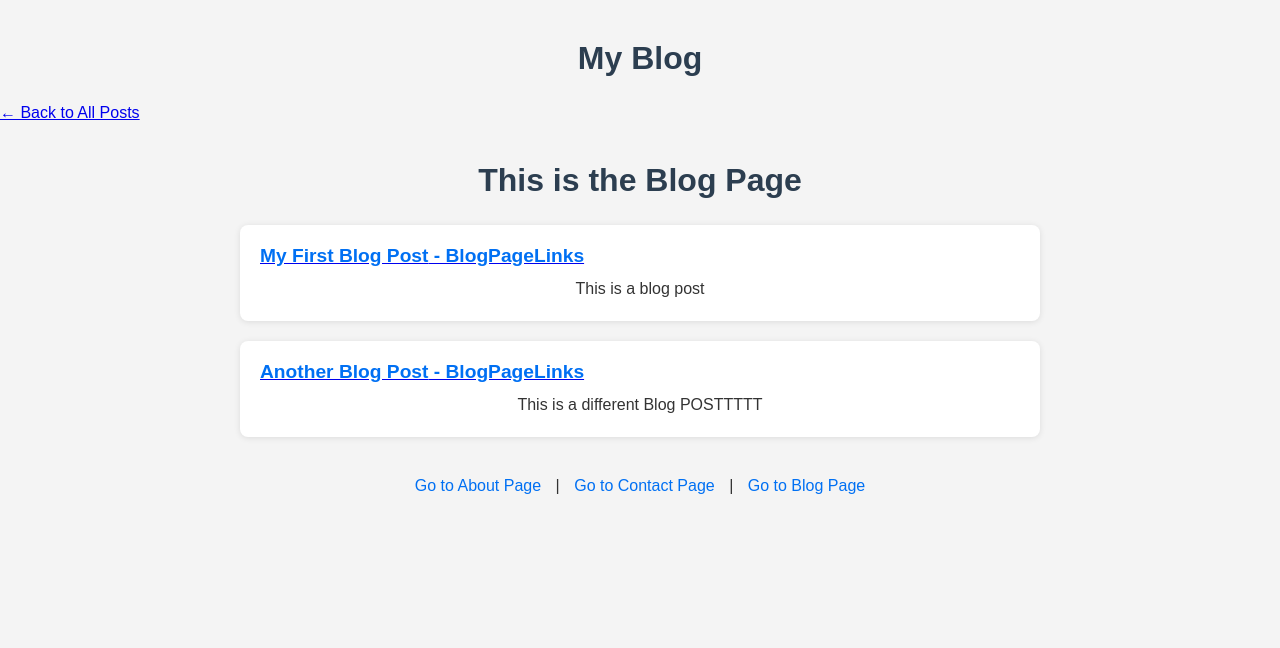
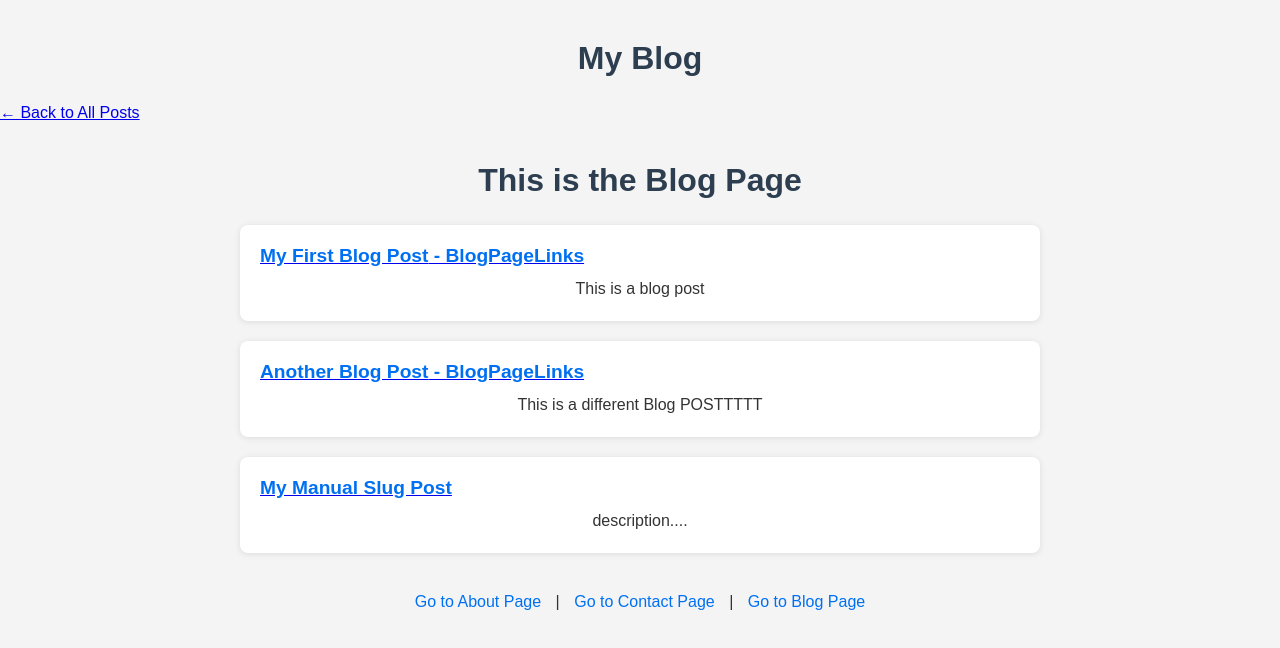
Before and after one commit to JDNafz/nextjs-boilerplate, a Next.js app: page /blog in a window 1280 px wide. Shown: the top 648 px of the page. Built offline with nearby package versions, Linux system fonts and the light colour scheme.

Commit message:
tested manual slug

```diff
--- a/src/app/blog/page.tsx
+++ b/src/app/blog/page.tsx
@@ -24,7 +24,7 @@ export default async function BlogPage() {
 
   return (
     <>
-			<h1> This is the Blog Page </h1>
+      <h1> This is the Blog Page </h1>
       <ul>
         {posts.map((post) => (
           <li key={post.id}>
@@ -36,6 +36,12 @@ export default async function BlogPage() {
           </li>
           // <Post key={post.id} post={post} />
         ))}
+        <li>
+          <Link href={`/blog/manual-slug`}>
+            <h3>My Manual Slug Post</h3>
+          </Link>
+          <p> description....</p>
+        </li>
       </ul>
       <nav>
         <Link href="/about">Go to About Page</Link> |{" "}
```
Also changed, not shown: src/app/blog/[slug]/page.tsx (+8 -1 lines).
